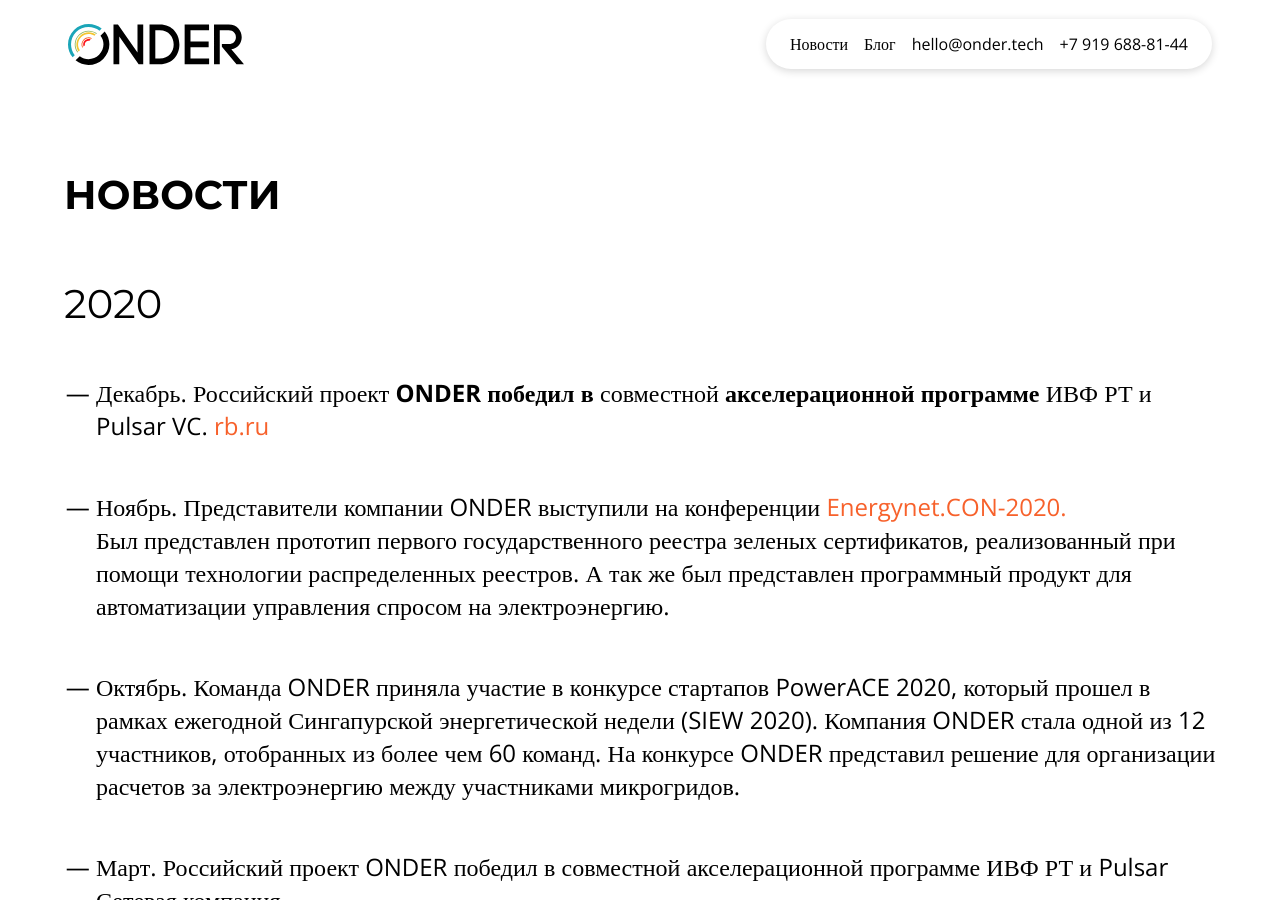
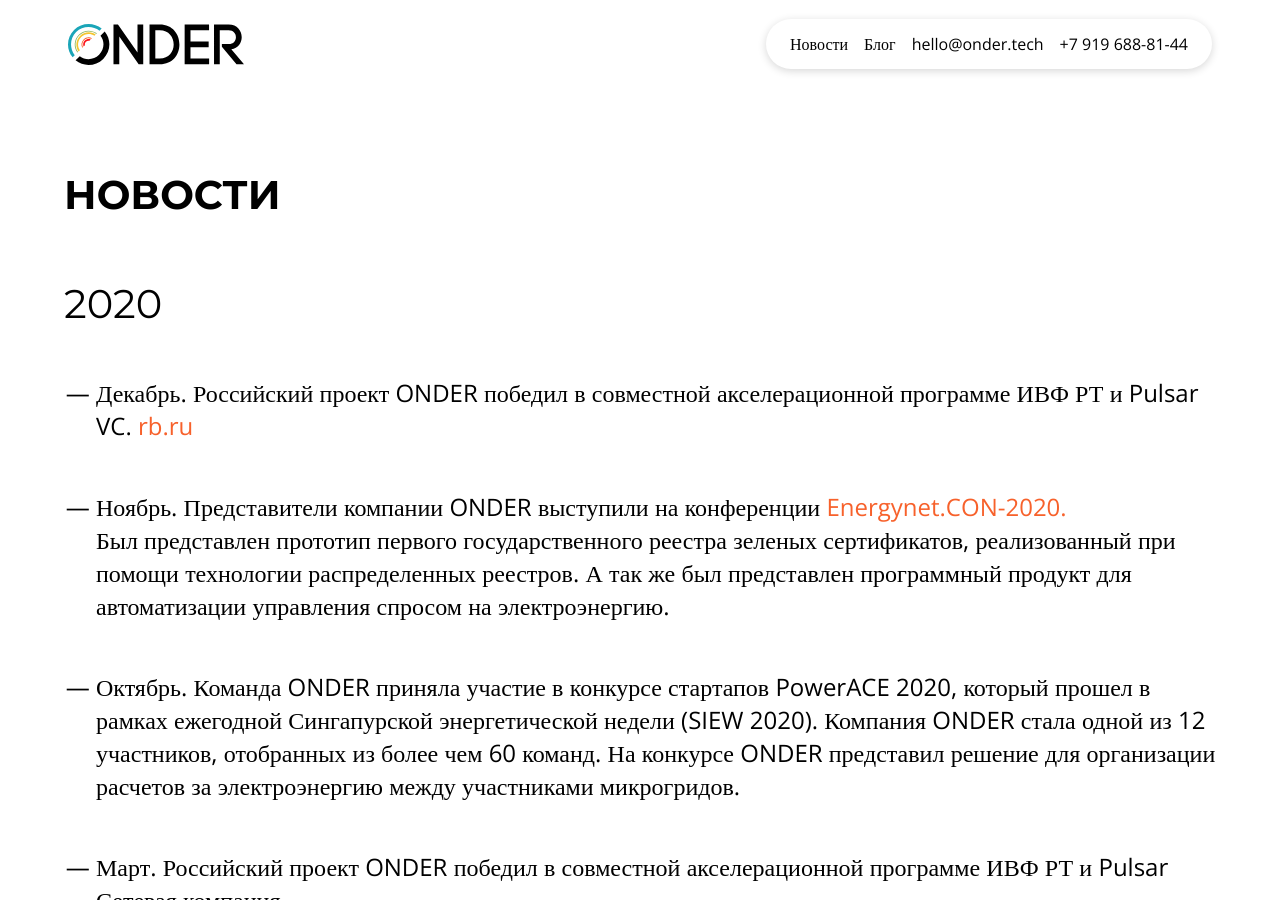
Before and after one commit to timac11/onder-site, a Jekyll site: the page built from news.md, in a window 1280 px wide and 900 px high. Built offline with Jekyll 4.4.1, drawn with Linux system fonts in a browser that asks for light colours.

Commit message:
Update news.md

```diff
--- a/news.md
+++ b/news.md
@@ -8,7 +8,7 @@
 ---
 
 # 2020
-- Декабрь. Российский проект **ONDER победил в** совместной **акселерационной программе** ИВФ РТ и Pulsar VC.
+- Декабрь. Российский проект ONDER победил в совместной акселерационной программе ИВФ РТ и Pulsar VC.
   [rb.ru](https://rb.ru/news/onder-pulsar/)
 - Ноябрь. Представители компании ONDER выступили на конференции [Energynet.CON-2020.](https://energynet.ru/con2020)
 Был представлен прототип первого государственного реестра зеленых сертификатов, реализованный при помощи технологии распределенных реестров. А так же был представлен программный продукт для  автоматизации управления спросом на электроэнергию.
```
